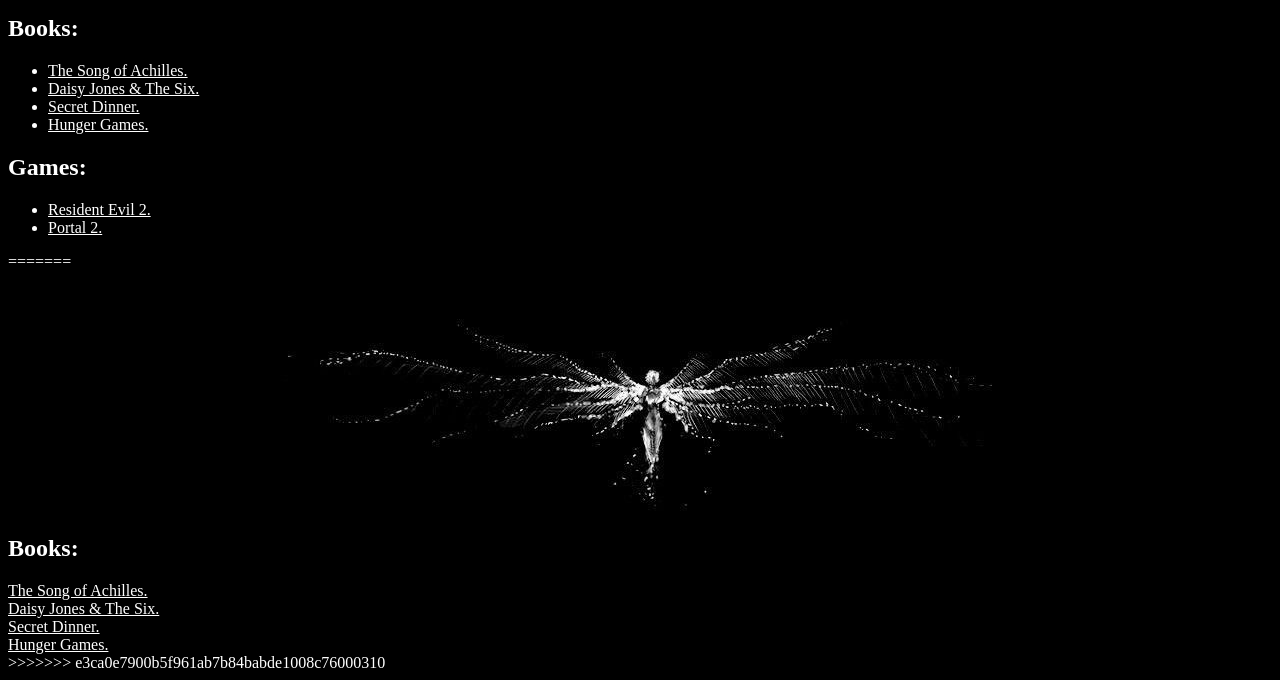
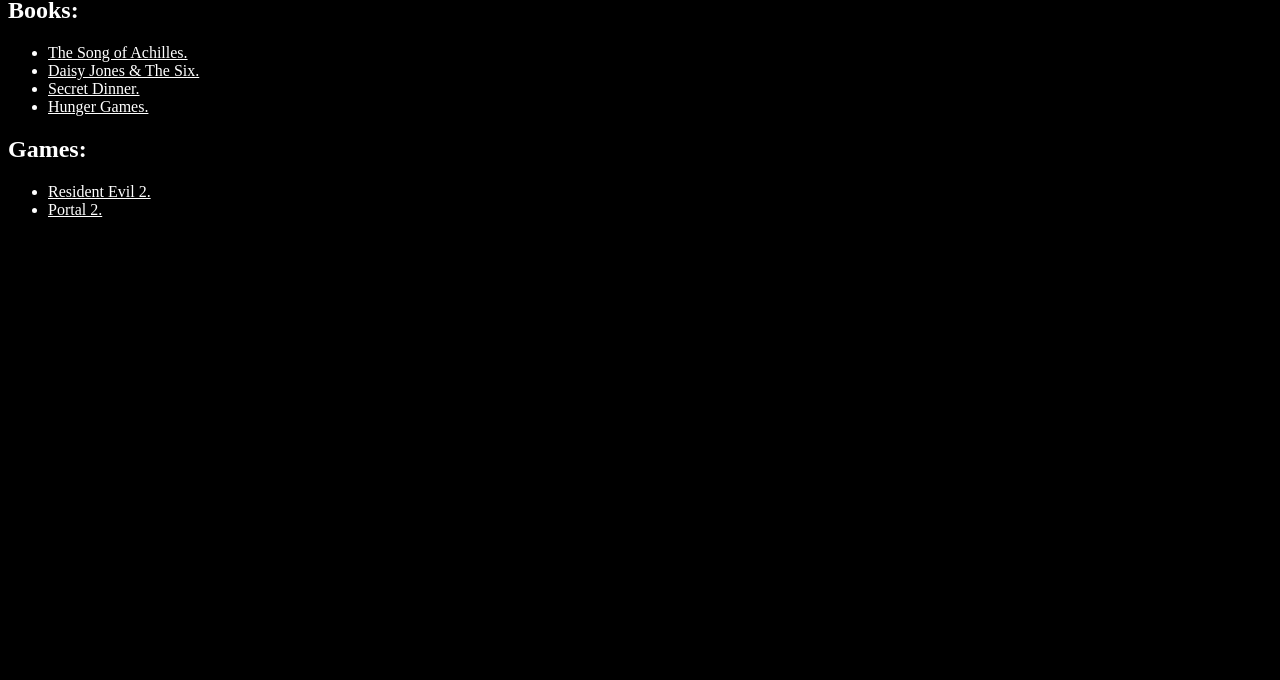
Before and after one commit to SophyaBRodrigues/ways, a plain HTML site: page index.html in a window 1280 px wide. Shown: the part 358-1038 px from the top of the page. After the commit the page ends 800 px from the top, so only its background shows below. Drawn offline with Linux system fonts and the light colour scheme.

```diff
--- a/index.html
+++ b/index.html
@@ -9,7 +9,6 @@
 <body>
     <h1>Things that I Like.</h1>
     <hr>
-<<<<<<< HEAD
     <a href="https://github.com/SophyaBRodrigues"><img src="./Images/capa.jpg" alt="r"></a>
     <h2>Books:</h2>
     <ul>
@@ -23,13 +22,3 @@
         <li><a href="Games/resident.html">Resident Evil 2.</a></li>
         <li><a href="Games/portal.html">Portal 2.</a></li>
     </ul>
-=======
-    <img src="./Images/capa.jpg" alt="Book Cover">
-    <h2>Books:</h2>
-<a href="Book/tsoa.html">The Song of Achilles.</a> <br>
-<a href="Book/daisyj.html">Daisy Jones & The Six.</a> <br>
-<a href="Book/secretdinner.html">Secret Dinner. </a> <br>
-<a href="Book/hunger.html">Hunger Games.</a> <br>
-</body>
-</html>
->>>>>>> e3ca0e7900b5f961ab7b84babde1008c76000310
```
